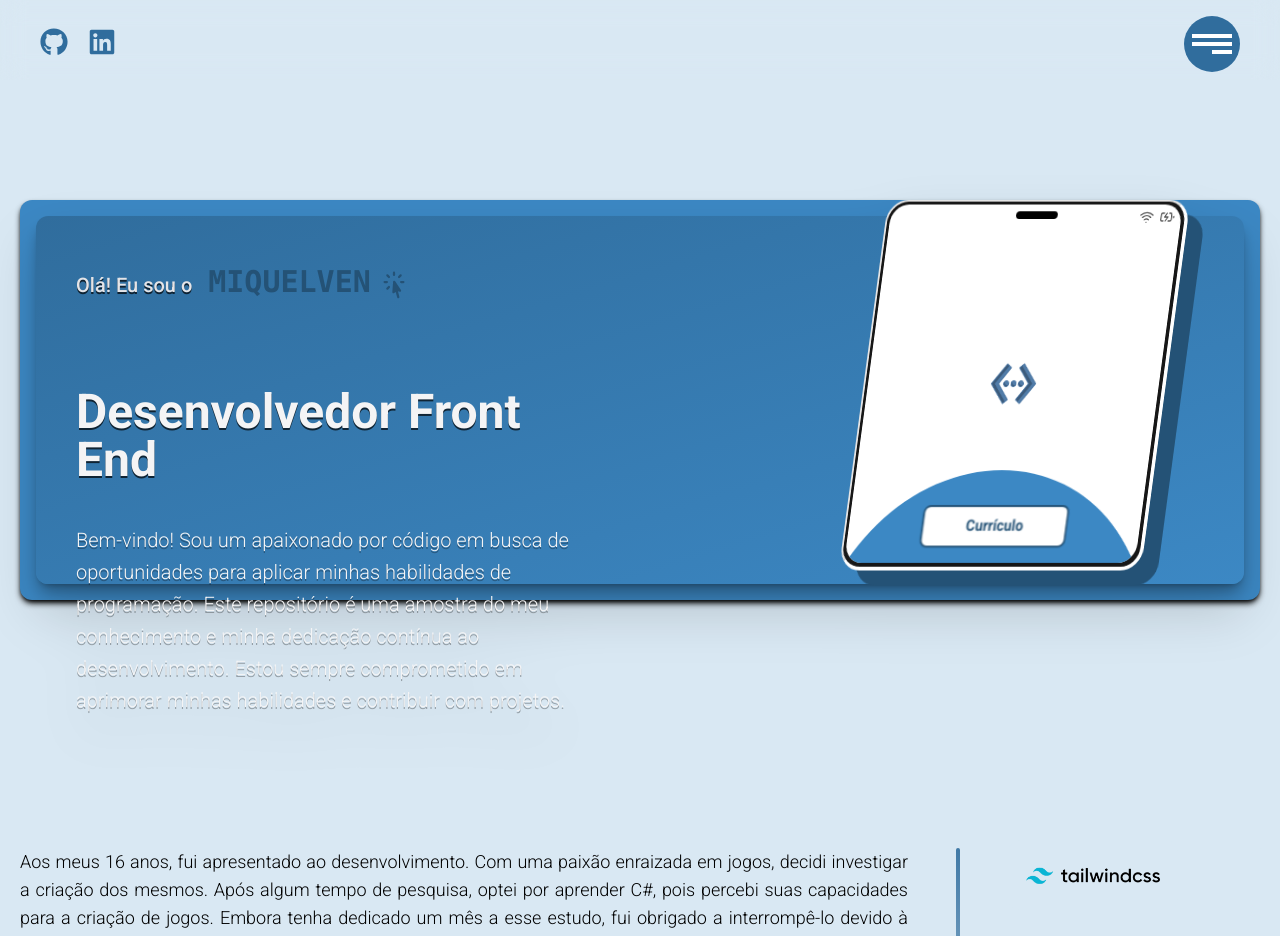
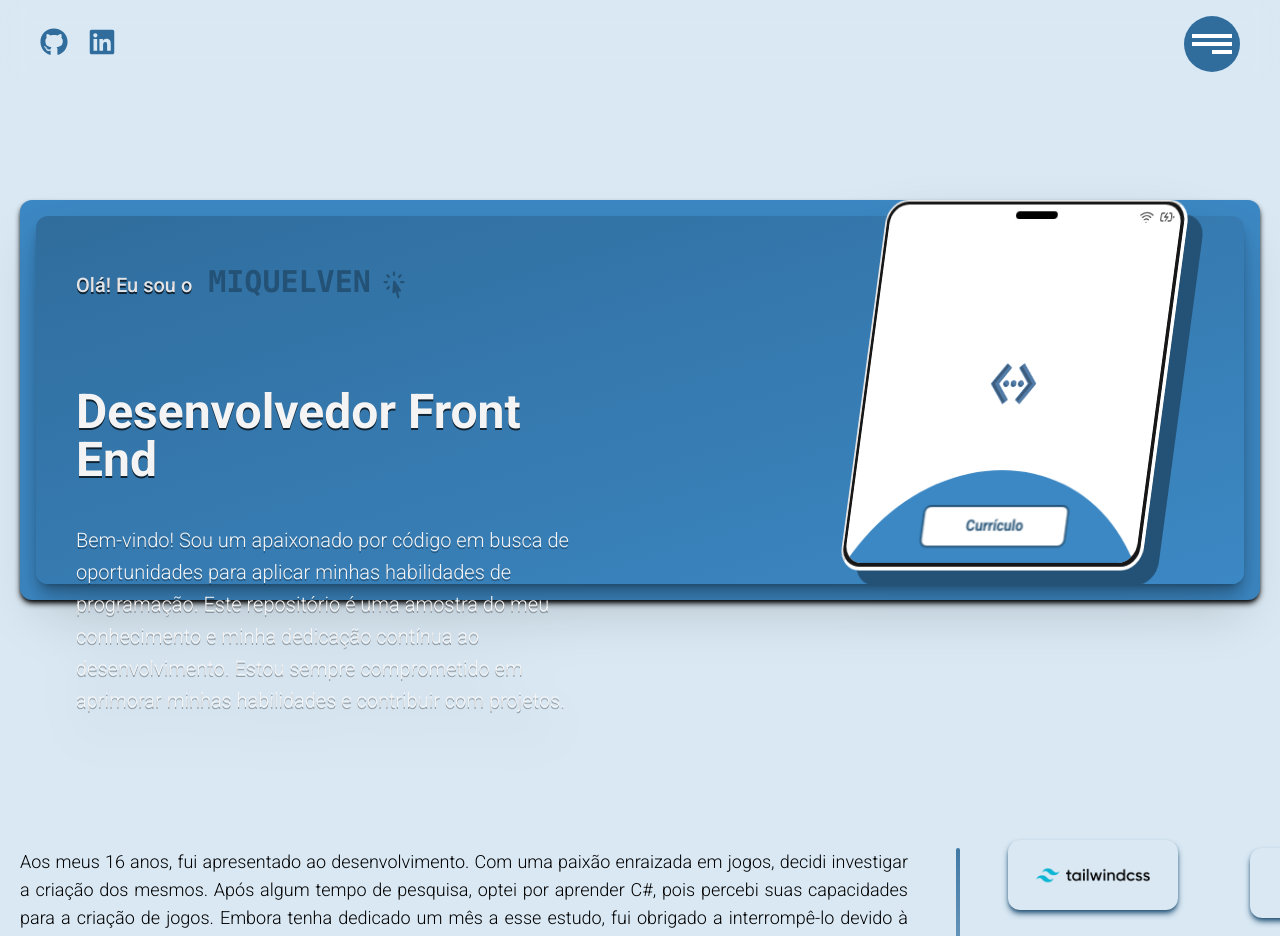
Before and after one commit to miquelven/Portifolio, a React (Vite) app: page / in a window 1280 px wide. Shown: the top 936 px of the page. Built offline with nearby package versions, Linux system fonts and the light colour scheme.

Commit message:
mudança nos cards das skills

```diff
--- a/src/assets/components/Skills/index.jsx
+++ b/src/assets/components/Skills/index.jsx
@@ -71,9 +71,9 @@ const generateSquares = () => {
       key={sq.id}
       layout
       transition={{ duration: 1.5, type: "spring" }}
-      className="flex items-center justify-center h-[70px] w-[170px] bg-[#d9e8f3] rounded-xl"
+      className="flex items-center justify-center h-[70px] w-[170px] shadow-md shadow-[#245276] rounded-xl"
     >
-      <img className="object-cover w-full " src={sq.src}></img>
+      <img className="object-cover w-36" src={sq.src}></img>
     </motion.div>
   ));
 };
```
